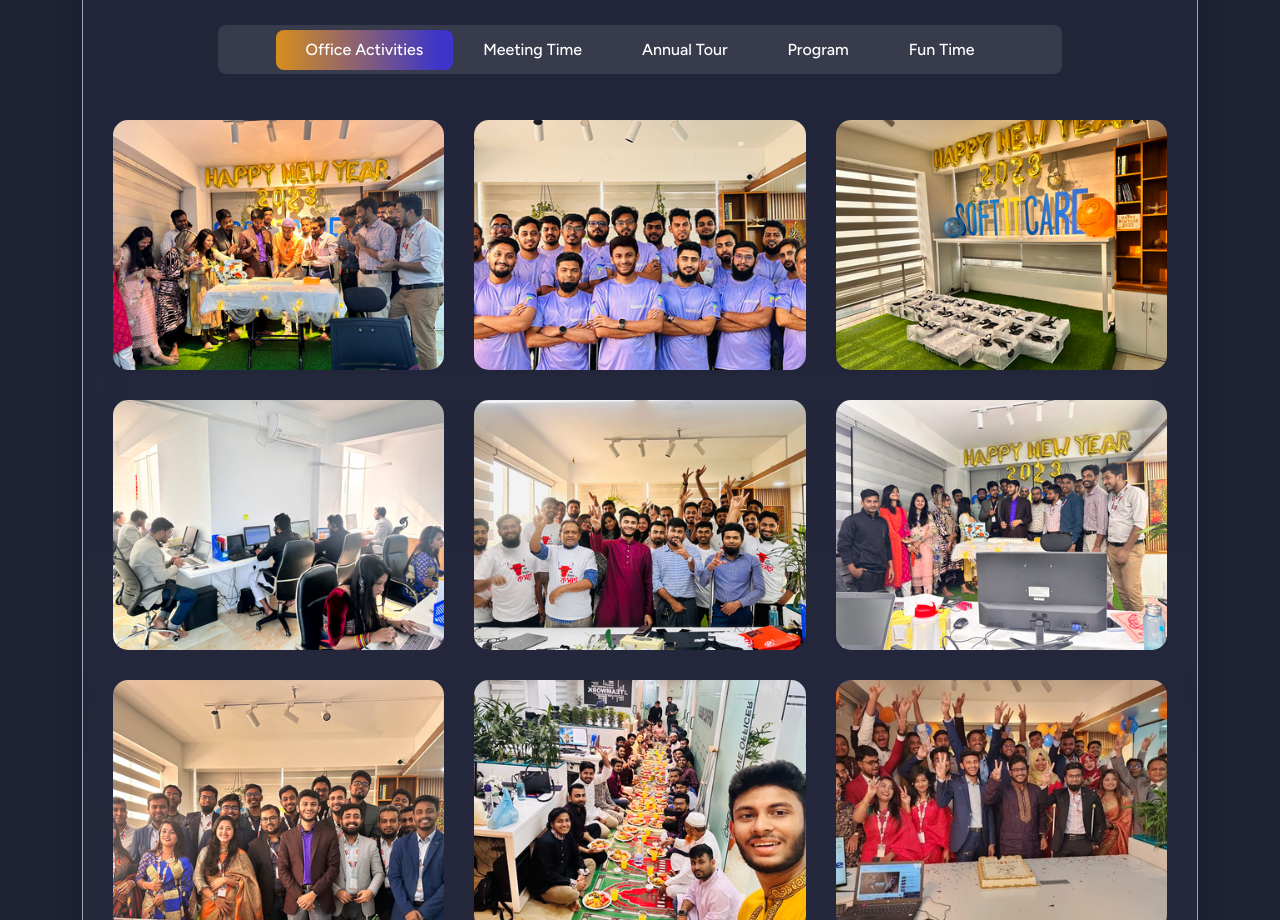
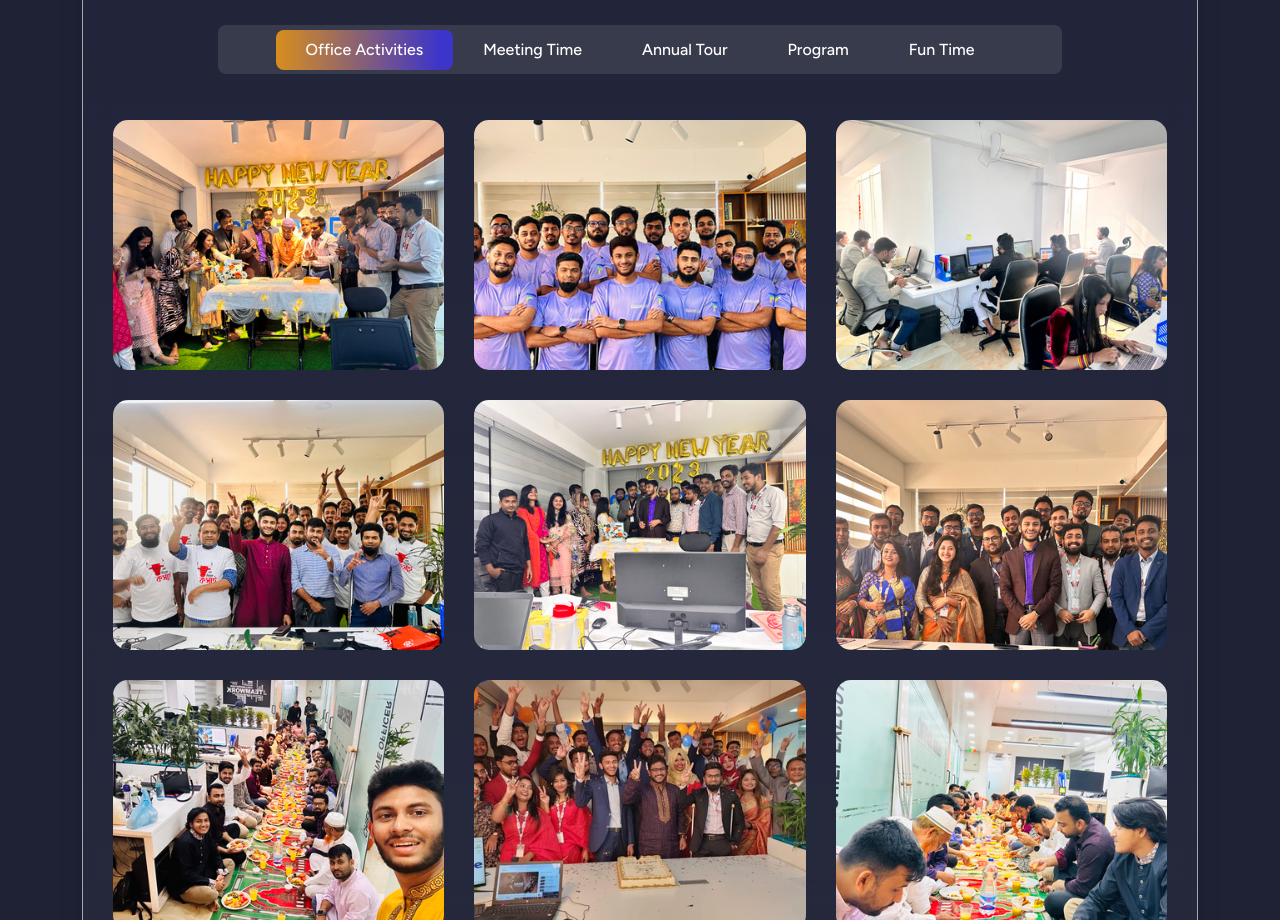
Before and after one commit to Soft-IT-Care-Ltd/Soft-IT-Care-frontend, a Next.js app: page / in a window 1280 px wide. Shown: the part 3540-4460 px from the top of the page. Built offline with nearby package versions, Linux system fonts and the light colour scheme.

Commit message:
update image

```diff
--- a/src/components/homePage/HomeGallery/Data.js
+++ b/src/components/homePage/HomeGallery/Data.js
@@ -6,9 +6,6 @@ export const OfficeActivities = [
   },
   {
     image: "/images/gallery/office-activities/2.jpg",
-  },
-  {
-    image: "/images/gallery/office-activities/3.jpg",
   },
   {
     image: "/images/gallery/office-activities/4.jpg",
@@ -69,9 +66,6 @@ export const AnnulTour = [
   },
   {
     image: "/images/gallery/annual-tour/3.jpg",
-  },
-  {
-    image: "/images/gallery/annual-tour/4.jpg",
   },
 ];
 
```
